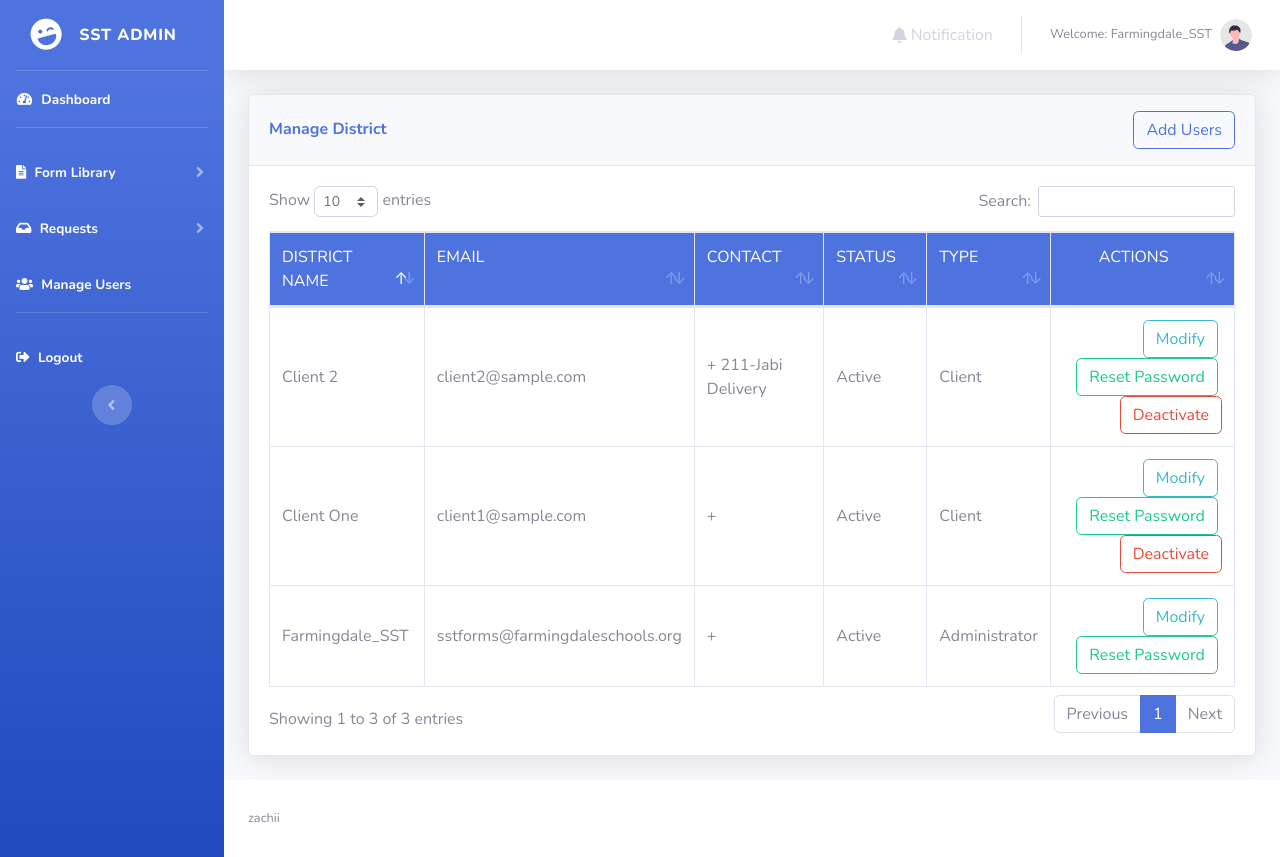
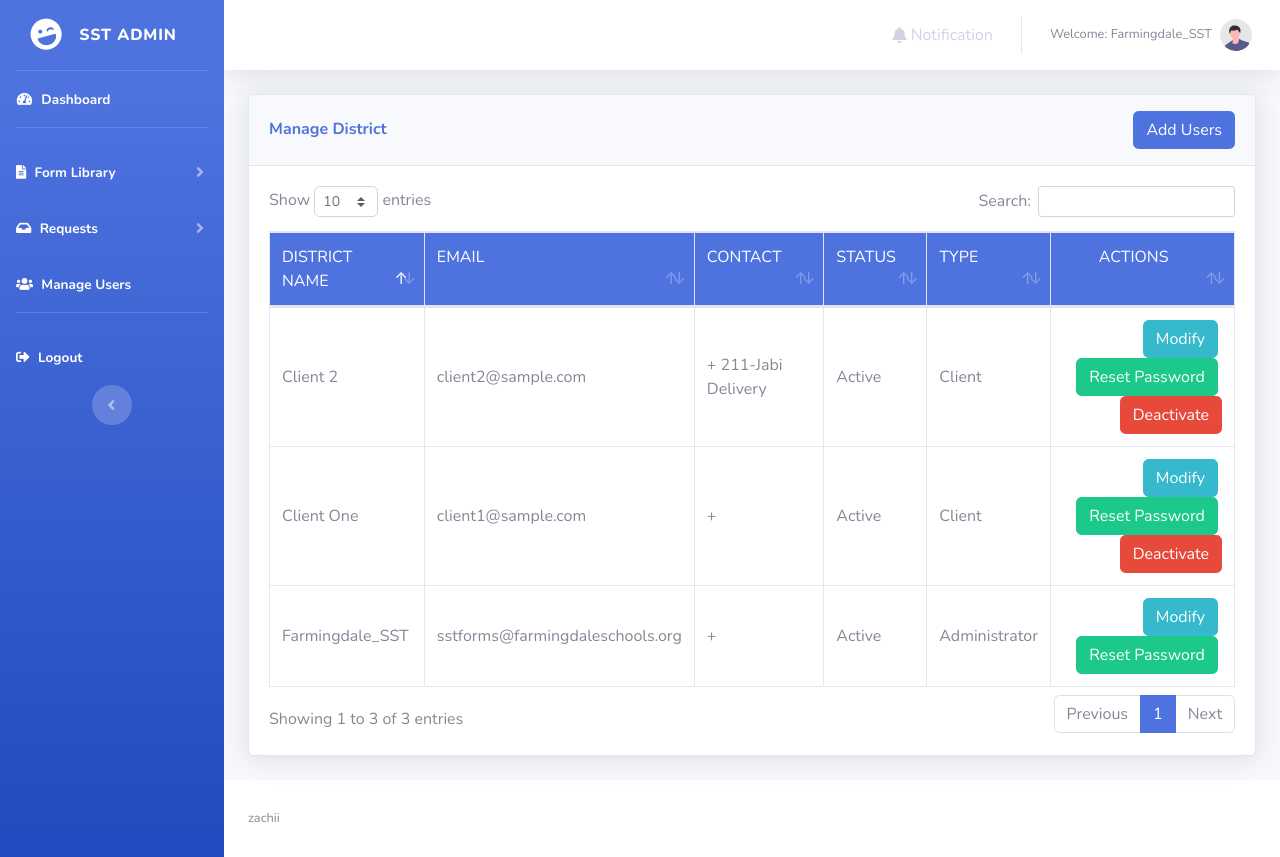
Before and after one commit to armbelbb/form-library, a PHP site: page /manage-users.php in a window 1280 px wide. Run offline with PHP 8.4, Linux system fonts and the light colour scheme; a user stored in the database is signed in; data comes from the database, SQL or seed files in the repository.

Commit message:
fix button designs

```diff
--- a/manage-users.php
+++ b/manage-users.php
@@ -66,7 +66,7 @@
                     <div class="card-header py-3">
                         <h6 class="m-0 font-weight-bold text-primary" style="display: flex; justify-content: space-between; align-items: center;">
                             <span>Manage District</span>
-                            <button class="btn btn-outline-primary" onclick="$('#addNewAccountModal').modal('toggle')">Add Users</button>
+                            <button class="btn btn-primary" onclick="$('#addNewAccountModal').modal('toggle')">Add Users</button>
                         </h6>
                     </div>
                     <!-- ADD NEW FORM MODAL -->
@@ -142,12 +142,12 @@
                                                     echo "<td class='align-middle'>$account[status]</td>";
                                                     echo "<td class='align-middle'>$account[type]</td>";
                                                     echo "<td class='text-right align-middle'>";
-                                                        echo "<button class='btn btn-outline-info' onclick='$(\"#updateAccountModal$account[id]\").modal(\"toggle\")'>Modify</button>&nbsp";
-                                                        echo "<button class='btn btn-outline-success'>Reset Password</button>&nbsp";
+                                                        echo "<button class='btn btn-info' onclick='$(\"#updateAccountModal$account[id]\").modal(\"toggle\")'>Modify</button>&nbsp";
+                                                        echo "<button class='btn btn-success'>Reset Password</button>&nbsp";
                                                         if($account['status'] == 'Inactive')
-                                                            echo "<button class='btn btn-outline-primary' onclick='$(\"#accountStatusModal$account[id]\").modal(\"toggle\")'>Activate</button>";
+                                                            echo "<button class='btn btn-primary' onclick='$(\"#accountStatusModal$account[id]\").modal(\"toggle\")'>Activate</button>";
                                                         else if($account['status'] == 'Active' && $account['id'] != $_SESSION['account_id'])
-                                                            echo "<button class='btn btn-outline-danger' onclick='$(\"#accountStatusModal$account[id]\").modal(\"toggle\")'>Deactivate</button>";
+                                                            echo "<button class='btn btn-danger' onclick='$(\"#accountStatusModal$account[id]\").modal(\"toggle\")'>Deactivate</button>";
                                                     echo "</td>";
                                                 echo "</tr>";
                                                 if($account['status'] == 'Inactive')
```
